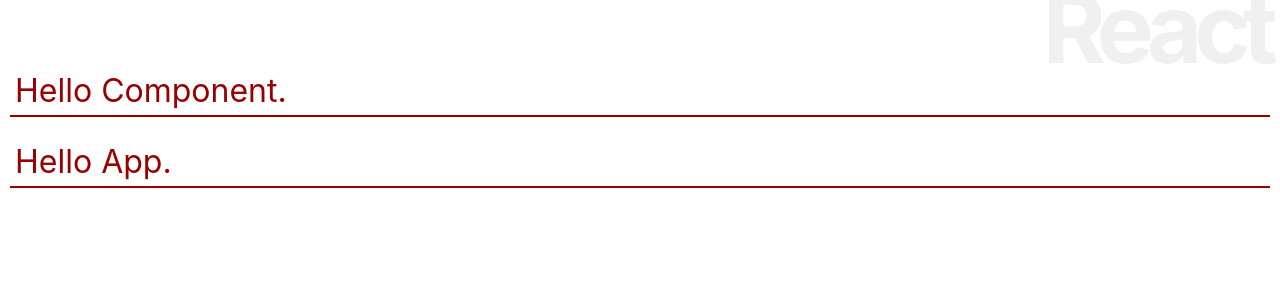
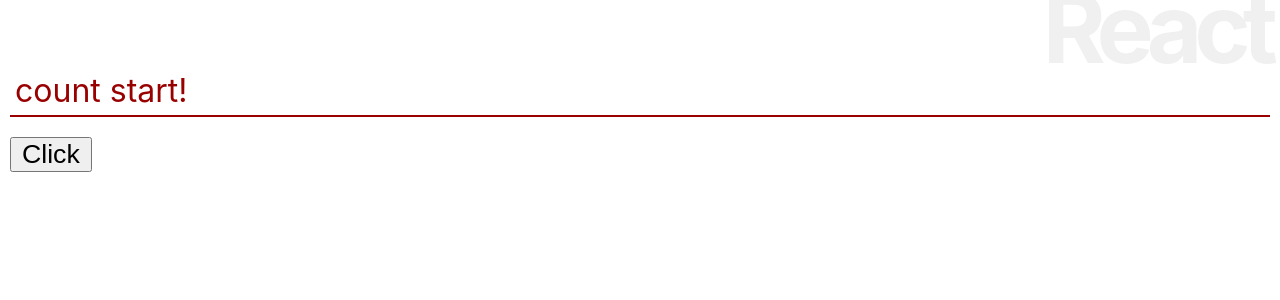
Before and after one commit to puremoru/react-app-sample, a React (Create React App) app: page / in a window 1280 px wide. Shown: the top 300 px of the page. Built offline with nearby package versions, Linux system fonts and the light colour scheme.

Commit message:
:+1: stateの更新

```diff
--- a/src/App.js
+++ b/src/App.js
@@ -18,20 +18,24 @@
   constructor(props) {
     super(props);
     this.state = {
-      msg: 'Hello Component.',
+      counter: 0,
+      msg: 'count start!',
     };
-    let timer = setInterval(() => {
-      this.setState( (state) => ({
-        msg: state.msg + "!"
-      }));
-    }, 10000);
+    this.doAction = this.doAction.bind(this);
+  }
+
+  doAction(e) {
+    this.setState((state) => ({
+      counter: state.counter + 1,
+      msg: 'count: ' + state.counter
+    }));
   }
 
   render() {
     return <div>
       <h1>React</h1>
       <p style={this.msgStyle}>{this.state.msg}</p>
-      <p style={this.msgStyle}>{this.props.msg}</p>
+      <button style={this.btnStyle} onClick={this.doAction}>Click</button>
     </div>
   }
 }
--- a/src/index.js
+++ b/src/index.js
@@ -6,7 +6,7 @@
 
 ReactDOM.render(
   <React.StrictMode>
-    <App msg="Hello App." />
+    <App />
   </React.StrictMode>,
   document.getElementById('root')
 );
```
Also changed, not shown: 1 other file (tests, documents, lock files or other folders).
